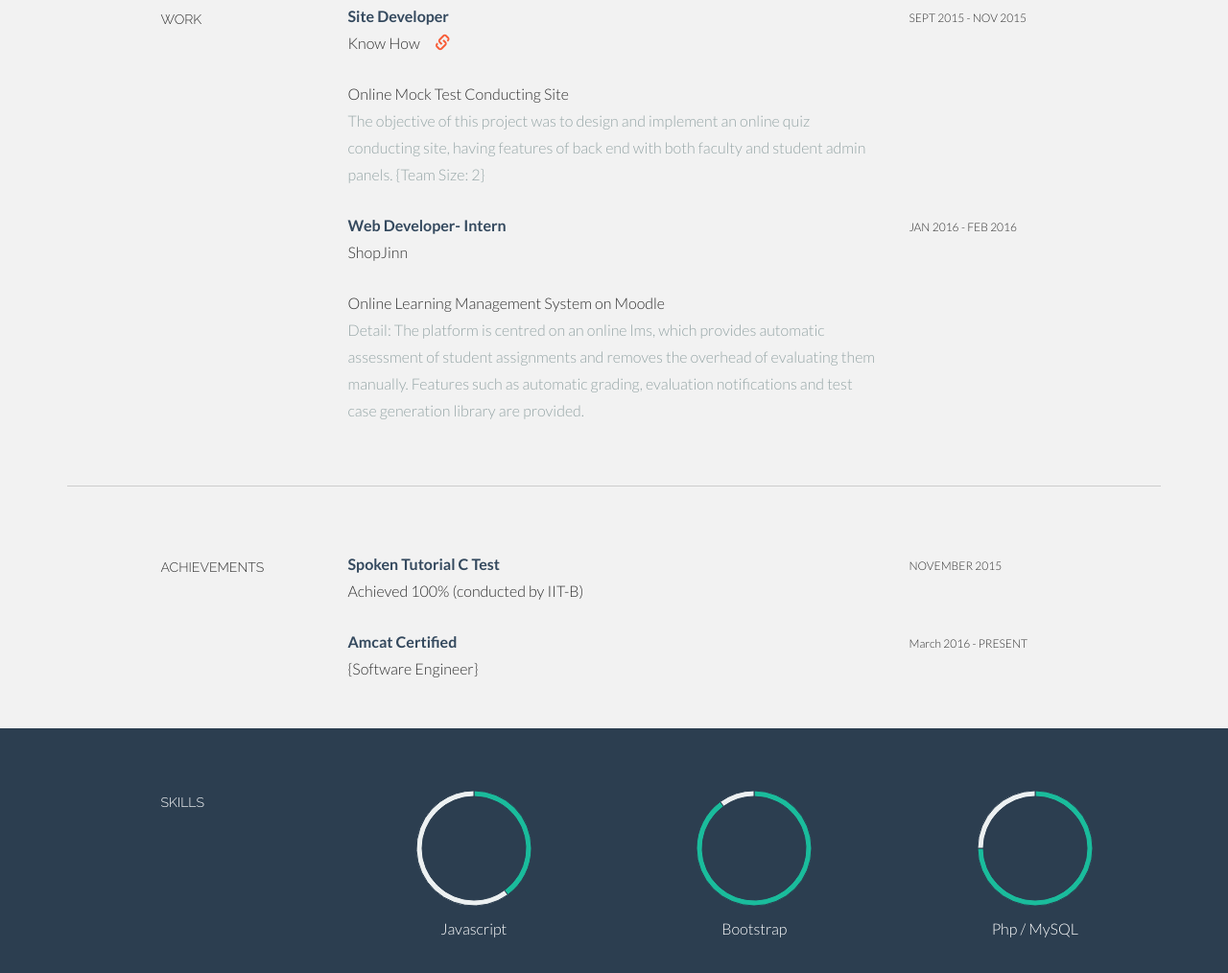
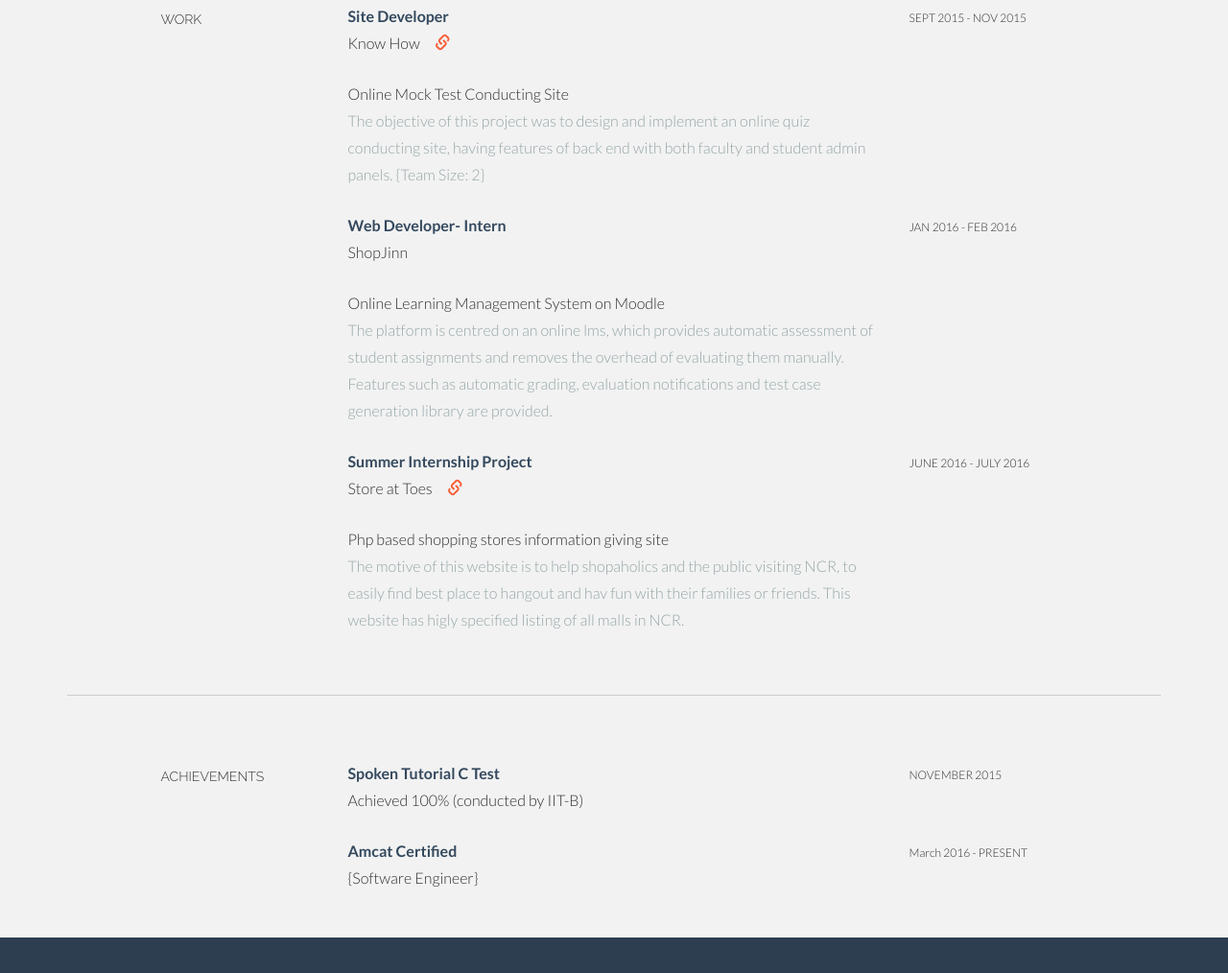
Before and after one commit to medhagtm/medhagtm.github.io, a plain HTML site: page index.html in a window 1280 px wide. Shown: the part 1466-2480 px from the top of the page at 96% size. Drawn offline with nearby package versions, Linux system fonts and the light colour scheme.

Commit message:
store @ toes added

```diff
--- a/index.html
+++ b/index.html
@@ -163,11 +163,23 @@
 						ShopJinn <br/>
 					</p>
 					<p>Online Learning Management System on Moodle <br/>
-                     <more> Detail: The platform is centred on an online lms, which provides automatic assessment of student assignments and removes the overhead of evaluating them manually. Features such as automatic grading, evaluation notifications and test case generation library are provided.
+                     <more>  The platform is centred on an online lms, which provides automatic assessment of student assignments and removes the overhead of evaluating them manually. Features such as automatic grading, evaluation notifications and test case generation library are provided.
 </more></p>
 				</div>
 				<div class="col-lg-3">
 					<p><sm>JAN 2016 - FEB 2016</sm></p>
+				</div>
+				<div class="col-lg-6 col-lg-offset-3">
+					<p><t>Summer Internship Project</t><br/>
+						Store at Toes &nbsp; &nbsp; <a href="http://storeattoes.com/"><span class="glyphicon glyphicon-link"></span></a>
+						<br/>
+					</p>
+					<p>Php based shopping stores information giving site <br/>
+                     <more> The motive of this website is to help shopaholics and the public visiting NCR, to easily find best place to hangout and hav fun with their families or friends. This website has higly specified listing of all malls in NCR.
+</more></p>
+				</div>
+				<div class="col-lg-3">
+					<p><sm>JUNE 2016 - JULY 2016</sm></p>
 				</div>
 		</div><!--/.row -->
 		<br>
@@ -410,7 +422,7 @@
 
 	<div id="c">
 		<div class="container">
-			<p>Last Edited on <a href="#">1/6/2016</a></p>
+			<p>Last Edited on <a href="#">25/7/2016</a></p>
 		</div>
 	</div>
 
```
